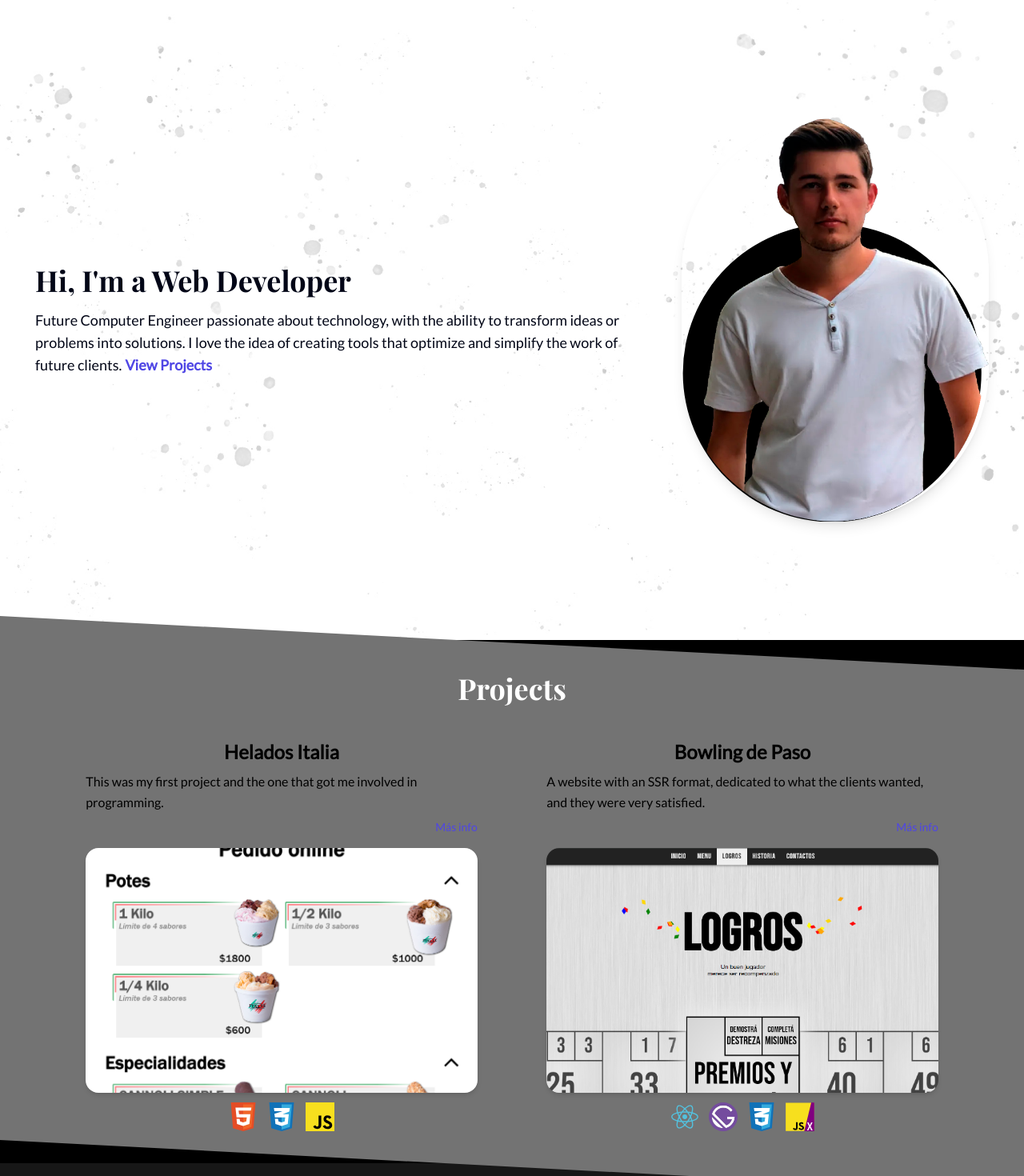
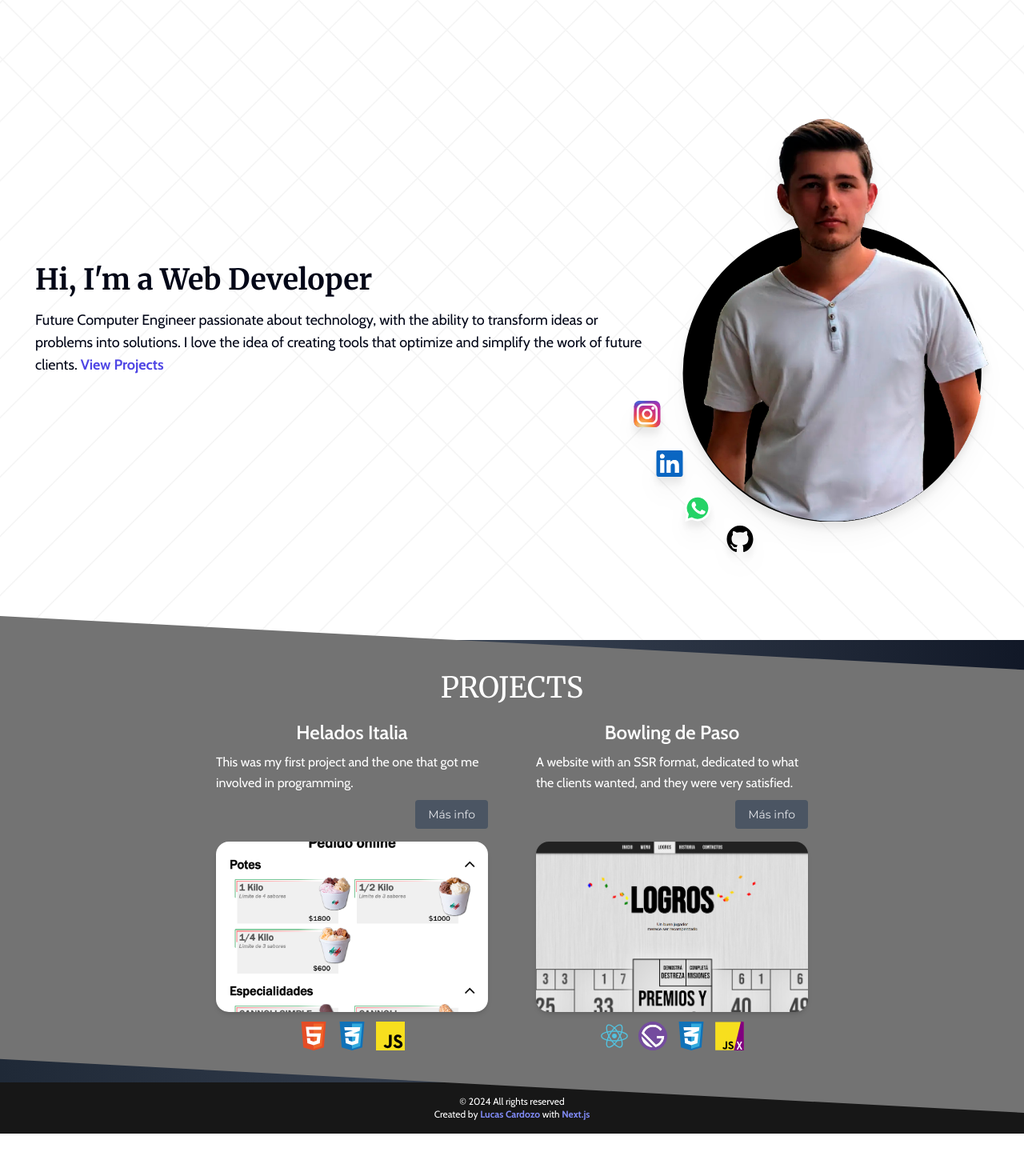
Before and after one commit to LucasIvanCardozo/portafolio, a Next.js app: page / in a window 1280 px wide. Shown: the top 1470 px of the page at 80% size. After the commit the page ends 1417 px from the top, so only its background shows below. Built offline with nearby package versions, Linux system fonts and the light colour scheme.

Commit message:
Mejora de estilo de la pagina

```diff
--- a/src/app/layout.tsx
+++ b/src/app/layout.tsx
@@ -1,6 +1,6 @@
 import type { Metadata } from 'next';
 import './globals.css';
-import { lato } from '../ui/fonts';
+import { cabin } from '../ui/fonts';
 
 export const metadata: Metadata = {
   title: 'Mi portafolio - Lucas Cardozo',
@@ -15,7 +15,7 @@ export default function RootLayout({
 }>) {
   return (
     <html lang="en">
-      <body className={`${lato.className}`}>{children}</body>
+      <body className={`${cabin.className}`}>{children}</body>
     </html>
   );
 }
--- a/src/app/page.tsx
+++ b/src/app/page.tsx
@@ -3,7 +3,7 @@ import Image from 'next/image';
 import Proyect from '../components/Proyect';
 import Link from 'next/link';
 import { useEffect, useState } from 'react';
-import { playfair_Display } from '../ui/fonts';
+import { merriweather, cabin } from '@/ui/fonts';
 
 export default function Home() {
   const [visibleProyects, setvisibleProyects] = useState<[0 | 1, 0 | 1]>([
@@ -37,8 +37,6 @@ export default function Home() {
     setvisibleProyects(aux);
   };
 
-  const ulLoad = () => {};
-
   const handleClick = () => {
     fetch('/api/send', { method: 'POST' })
       .then(() => console.log('Hola hola'))
@@ -47,10 +45,10 @@ export default function Home() {
 
   return (
     <>
-      <main className="bg-[url('/fondoMain.jpg')] bg-cover text-slate-950 min-h-screen flex flex-col gap-10 items-center justify-center lg:flex-row py-5">
+      <main className="bg-[url('/fondoMain.png')] bg-center bg-cover text-slate-950 min-h-screen flex flex-col gap-10 items-center justify-center lg:flex-row py-5">
         {/* Contenedor de introducción */}
         <div className="w-4/5 max-w-3xl flex flex-col gap-4 text-center lg:text-left">
-          <h1 className={`font-bold text-4xl ${playfair_Display.className}`}>
+          <h1 className={`font-bold text-4xl ${merriweather.className}`}>
             {`Hi, I'm a Web Developer`}
           </h1>
           <p className="text-lg">
@@ -68,9 +66,9 @@ export default function Home() {
         </div>
 
         {/* Contenedor de imagen personal y redes sociales */}
-        <div className="relative w-7/10 max-w-96 bg-[url('/meFondo.svg')] bg-contain aspect-[227/298] mx-auto lg:mx-0">
+        <div className="relative w-7/10 max-w-96 bg-[url('/meFondo.svg')] bg-contain aspect-[227/298] mx-auto lg:mx-0 drop-shadow-xl">
           <Image
-            className="relative object-cover rounded-full shadow-lg z-10"
+            className="relative object-cover rounded-full z-10"
             src="/me.png"
             fill={true}
             alt="Lucas Iván Cardozo"
@@ -83,26 +81,30 @@ export default function Home() {
                 href: 'https://www.instagram.com/lucardozo27/',
                 src: '/logos/instagram.svg',
                 alt: 'Instagram',
+                styles: 'h-1/4',
               },
               {
                 href: 'https://www.linkedin.com/in/lucas-ivan-cardozo/',
                 src: '/logos/linkedin.svg',
                 alt: 'LinkedIn',
+                styles: 'left-2/3 top-1/10 h-1/4',
               },
               {
                 href: 'https://wa.me/2235319564',
                 src: '/logos/whatsapp.svg',
                 alt: 'WhatsApp',
+                styles: 'left-3/2 top-1/6 h-1/4',
               },
               {
                 href: 'https://github.com/LucasIvanCardozo',
                 src: '/logos/github.svg',
                 alt: 'GitHub',
+                styles: 'left-11/4 top-1/8 h-1/4',
               },
             ].map((social, index) => (
               <li
                 key={index}
-                className="drop-shadow-md relative hover:scale-110 transition-transform"
+                className={`relative hover:scale-110 transition-transform ${social.styles}`}
               >
                 <a
                   className="relative block h-full w-full"
@@ -120,16 +122,16 @@ export default function Home() {
 
       <section
         id="proyectos"
-        className="relative flex flex-col bg-black py-10 gap-5 overflow-x-clip"
+        className="relative flex flex-col bg-gradient-to-r from-gray-800 via-gray-700 to-gray-900 p-10 gap-5 overflow-x-clip text-white"
       >
         <div className="absolute origin-center h-full w-3/2 -left-1/4 bg-neutral-500 z-0 rotate-3 top-1"></div>
         <h2
-          className={`relative z-10 text-center text-4xl text-white font-semibold mb-6 ${playfair_Display.className}`}
+          className={`relative z-10 text-center text-4xl ${merriweather.className}`}
         >
-          Projects
+          PROJECTS
         </h2>
-        <ul className="relative max-w-6xl z-10 grid grid-cols-1 gap-y-6 mx-auto sm:grid-cols-2">
-          <li>
+        <ul className="relative max-w-200 z-10 grid grid-cols-1 gap-y-6 m-auto place-items-stretch sm:grid-cols-2">
+          <li className="">
             <Proyect
               id={0}
               handleVisible={handleVisible}
@@ -137,9 +139,9 @@ export default function Home() {
               description="This was my first project and the one that got me involved in programming."
               img="/heladosItalia.png"
               programsUsed={['html', 'css', 'javascript']}
-            />
+            ></Proyect>
           </li>
-          <li>
+          <li className="">
             <Proyect
               id={1}
               handleVisible={handleVisible}
@@ -147,7 +149,7 @@ export default function Home() {
               description="A website with an SSR format, dedicated to what the clients wanted, and they were very satisfied."
               img="/bowlingDePaso.png"
               programsUsed={['react', 'gatsby', 'css', 'jsx']}
-            />
+            ></Proyect>
           </li>
         </ul>
       </section>
@@ -160,9 +162,7 @@ export default function Home() {
           {/* Información del Proyecto Helados Italia */}
           <article className="w-screen bg-[url('/proyectsFondoItalia.svg')] bg-cover text-slate-950 pt-10 pb-10 flex-none">
             <div className="w-51/60 max-w-6xl mx-auto flex flex-col gap-8">
-              <h2
-                className={`text-center text-4xl ${playfair_Display.className}`}
-              >
+              <h2 className={`text-center text-4xl ${merriweather.className}`}>
                 Helados Italia
               </h2>
               <p className="text-lg leading-relaxed">
@@ -228,9 +228,7 @@ export default function Home() {
           {/* Información del Proyecto Bowling de Paso */}
           <article className="w-screen bg-[url('/proyectsFondoBowling.svg')] bg-cover text-slate-950 pt-10 pb-10 flex-none">
             <div className="w-51/60 max-w-6xl mx-auto flex flex-col gap-8">
-              <h2
-                className={`text-center text-4xl ${playfair_Display.className}`}
-              >
+              <h2 className={`text-center text-4xl ${merriweather.className}`}>
                 Bowling de Paso
               </h2>
               <p className="text-lg leading-relaxed">
--- a/src/components/Proyect.tsx
+++ b/src/components/Proyect.tsx
@@ -2,7 +2,7 @@
 import Image from 'next/image';
 import Link from 'next/link';
 import React from 'react';
-import { setTimeout } from 'timers/promises';
+import { montserrat } from '@/ui/fonts';
 
 export default function Proyect({
   id,
@@ -26,7 +26,7 @@ export default function Proyect({
         {description}
         <br />
         <Link
-          className="inline-block self-end text-sm text-indigo-600 hover:text-indigo-800 transition-colors mt-2"
+          className={`inline-block self-end text-sm bg-gray-600 text-gray-200 hover:bg-gray-700 hover:text-white transition-colors mt-2 px-4 py-2 rounded ${montserrat.className}`}
           onClick={() => handleVisible(id)}
           href="#proyectInfo"
         >
--- a/src/ui/fonts.ts
+++ b/src/ui/fonts.ts
@@ -1,13 +1,16 @@
-import { Roboto, Playfair_Display, Lato } from 'next/font/google';
+import { Cabin, Merriweather, Montserrat } from 'next/font/google';
 
-export const roboto = Roboto({ subsets: ['latin'], weight: '400' });
-
-export const playfair_Display = Playfair_Display({
+export const cabin = Cabin({
   subsets: ['latin'],
-  weight: ['400', '700'],
+  weight: ['400', '600', '700'], // Ajustes para diferentes pesos según necesidad
 });
 
-export const lato = Lato({
+export const merriweather = Merriweather({
   subsets: ['latin'],
-  weight: '400',
+  weight: ['400', '700'], // Usar para encabezados
 });
+
+export const montserrat = Montserrat({
+  subsets: ['latin'],
+  weight: '400', // Usar para subtítulos o botones
+});
```
Also changed, not shown: public/fondoMain.jpg (deleted), public/fondoMain.png (added).
